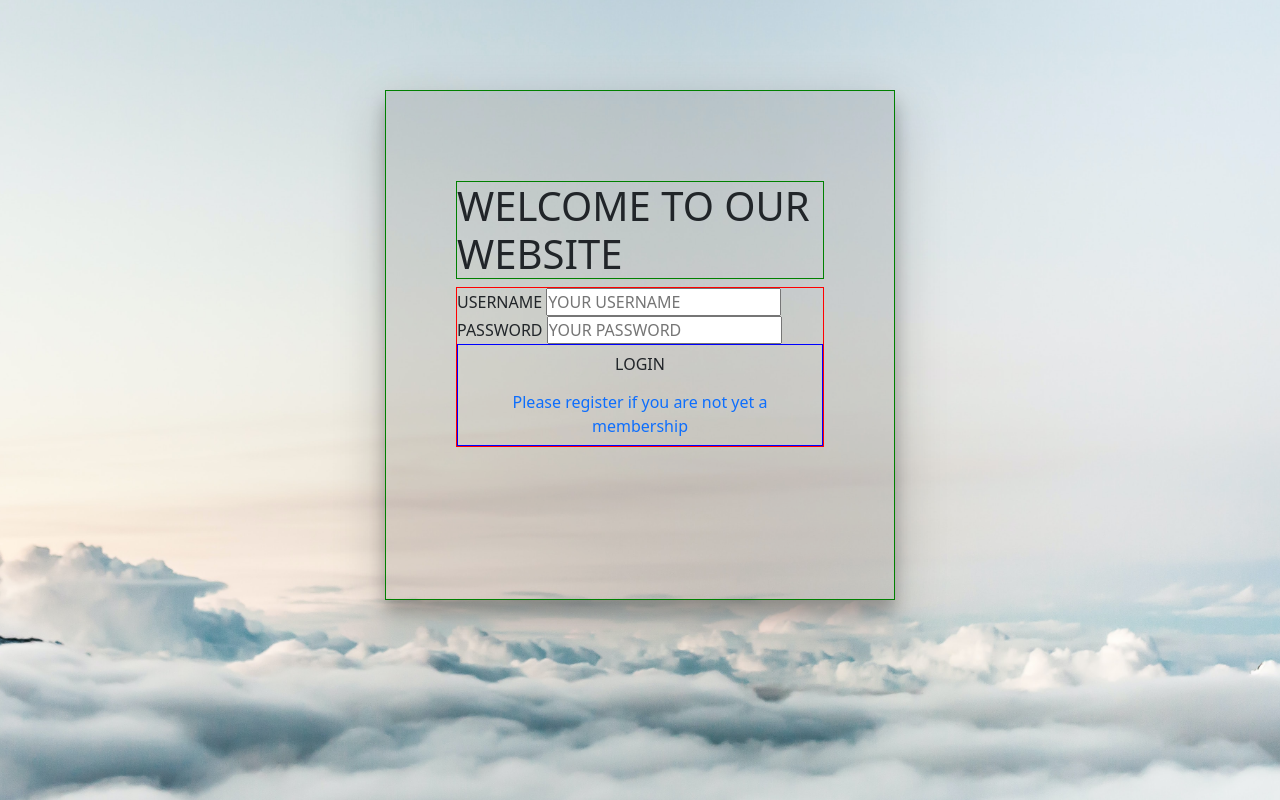
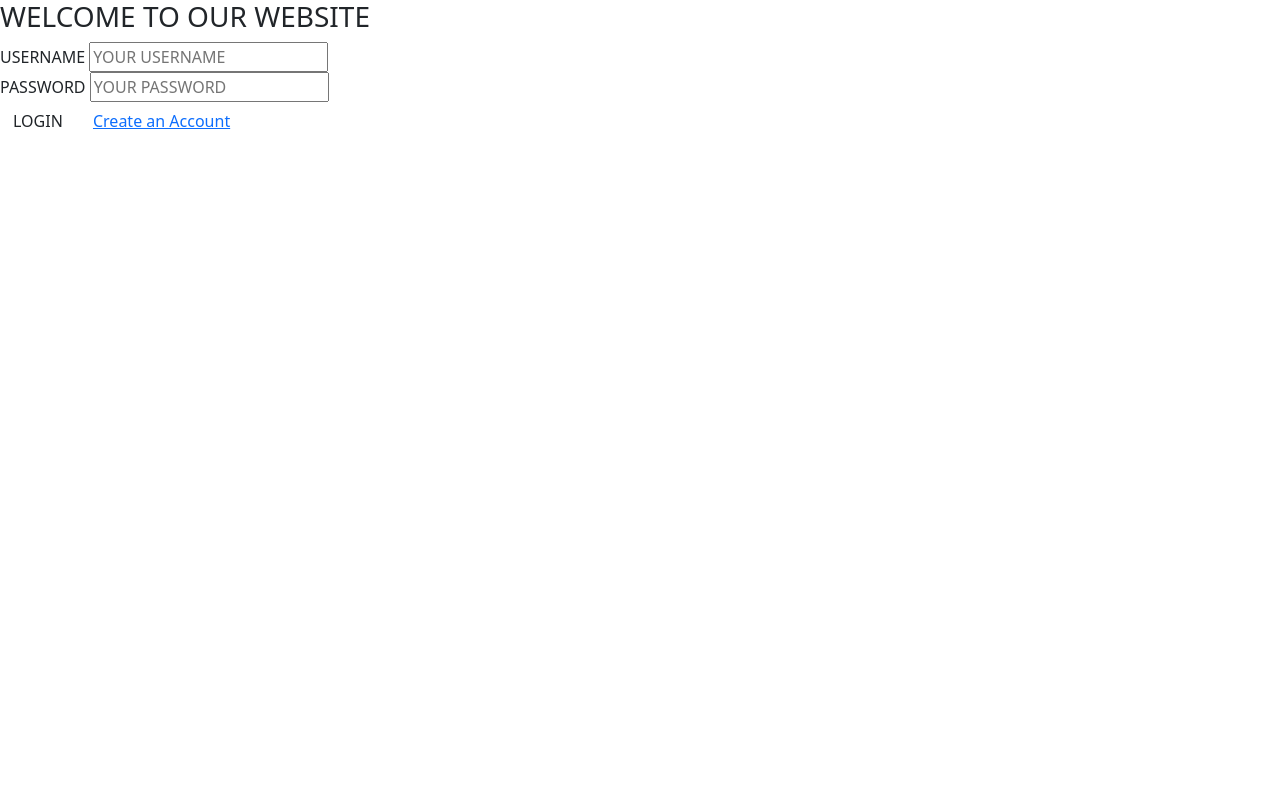
Before and after one commit to ry10an23/phpfinalproject, a PHP site: page /login.php in a window 1280 px wide. Run offline with PHP 8.4, Linux system fonts and the light colour scheme.

Commit message:
modified button tags for CSS

```diff
--- a/login.php
+++ b/login.php
@@ -68,68 +68,16 @@
     <meta name="viewport" content="width=device-width, initial-scale=1.0">
     <title>Login PAGE</title>
 
+    <link rel="stylesheet" href="./style/login.css">
     <link href="https://cdn.jsdelivr.net/npm/bootstrap@5.1.3/dist/css/bootstrap.min.css" rel="stylesheet" integrity="sha384-1BmE4kWBq78iYhFldvKuhfTAU6auU8tT94WrHftjDbrCEXSU1oBoqyl2QvZ6jIW3" crossorigin="anonymous">
     <script src="https://cdn.jsdelivr.net/npm/bootstrap@5.0.2/dist/js/bootstrap.bundle.min.js" integrity="sha384-MrcW6ZMFYlzcLA8Nl+NtUVF0sA7MsXsP1UyJoMp4YLEuNSfAP+JcXn/tWtIaxVXM" crossorigin="anonymous"></script>
 
-    <style>
 
-        * {
-            margin: 0;
-            padding: 0;
-            box-sizing: border-box;
-        }
-        body{
-            margin:0;
-            /* color: lightblue; */
-            background:url(./img/login_img.jpg);
-            background-size: 150%;
-            background-repeat: no-repeat;
-            background-position: center;
-        }
-
-        a {
-            text-decoration: none;
-        }
-        h1 {
-            border: 1px solid green;
-        }
-        form{
-            border: 1px solid red;
-        }
-
-        .login-wrap{
-        width: 100%;
-        margin:auto;
-        margin-top: 7%;
-        max-width:510px;
-        min-height:510px;
-        position:relative;
-        background-size: cover;
-        background-color: rgba(255,255,255,0);
-        background-blend-mode: lighten;
-        box-shadow:0 12px 15px 0 rgba(0,0,0,.24),0 17px 50px 0 rgba(0,0,0,.19);
-        }
-
-        .login-form {
-            border: 1px solid green;
-            width:100%;
-            height:100%;
-            position:absolute;
-            padding:90px 70px 50px 70px;
-            background:rgba(0,0,0,0.1);
-        }
-
-        .button{
-            border: 1px solid blue;
-            display: flex;
-            flex-direction: column;
-        }
-    </style>
 </head>
 <body>
     <div class="login-wrap">
         <div class="login-form">
-            <h1>WELCOME TO OUR WEBSITE</h1>
+            <h3>WELCOME TO OUR WEBSITE</h3>
             <form action="" method="POST">
                 <label for="username">USERNAME</label>
                 <input type="text" name="username" placeholder="YOUR USERNAME" value="<?php echo specialChars($uname); ?>"><br/>
@@ -147,8 +95,8 @@
                     <p class="error" style="color: red;">It's wrong password. Please try it again</p>
                     <?php endif;?>
                 <div class="button">
-                    <button type="submit" class="btn" name="login">LOGIN</button>
-                    <button class="btn"><a href="register.php">Please register if you are not yet a membership</a></button>
+                    <button type="submit" class="btn btn-login" name="login">LOGIN</button>
+                    <button class="btn btn-newAccount"><a href="register.php">Create an Account</a></button>
                 </div>
             </form>
         </div>
```
